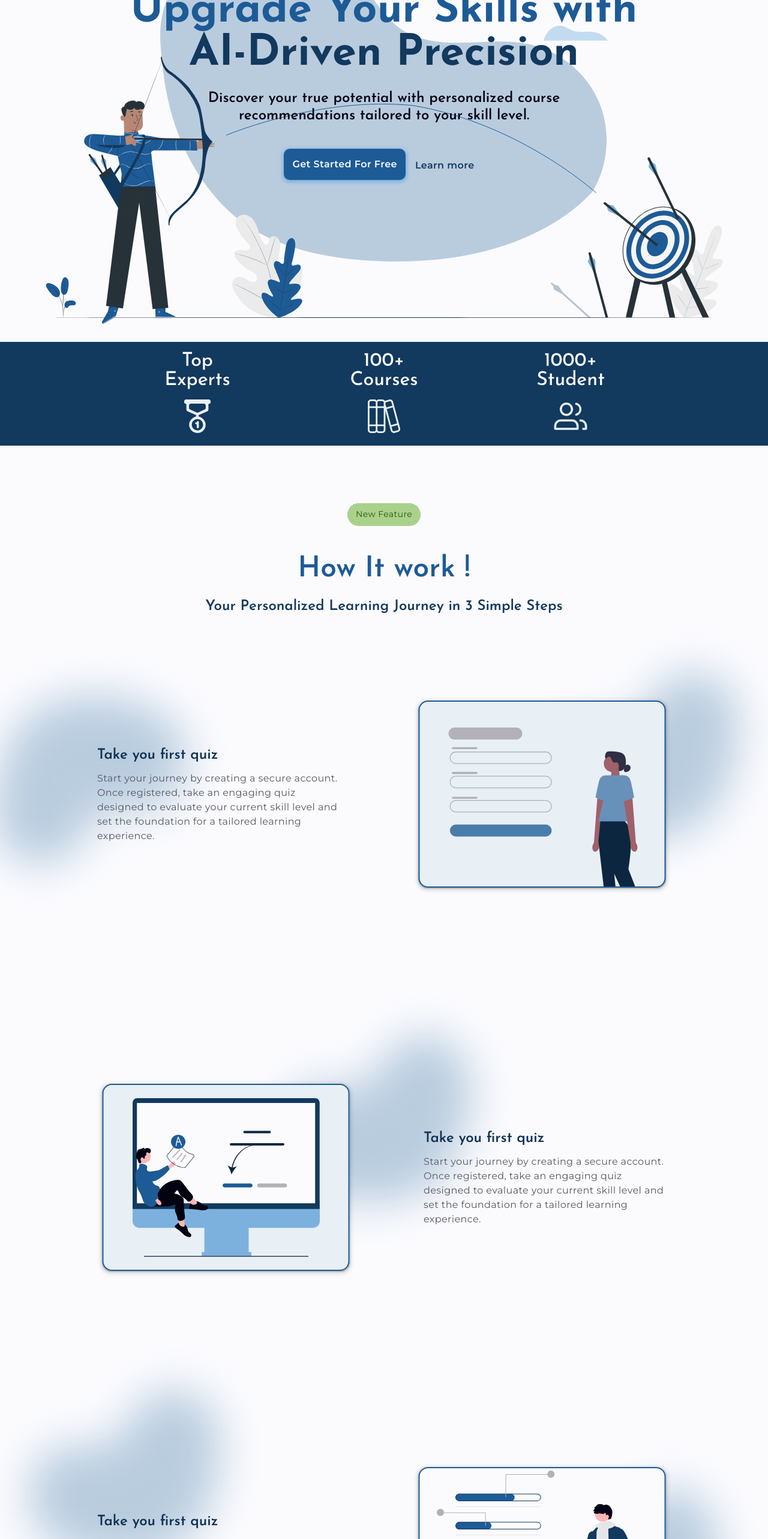
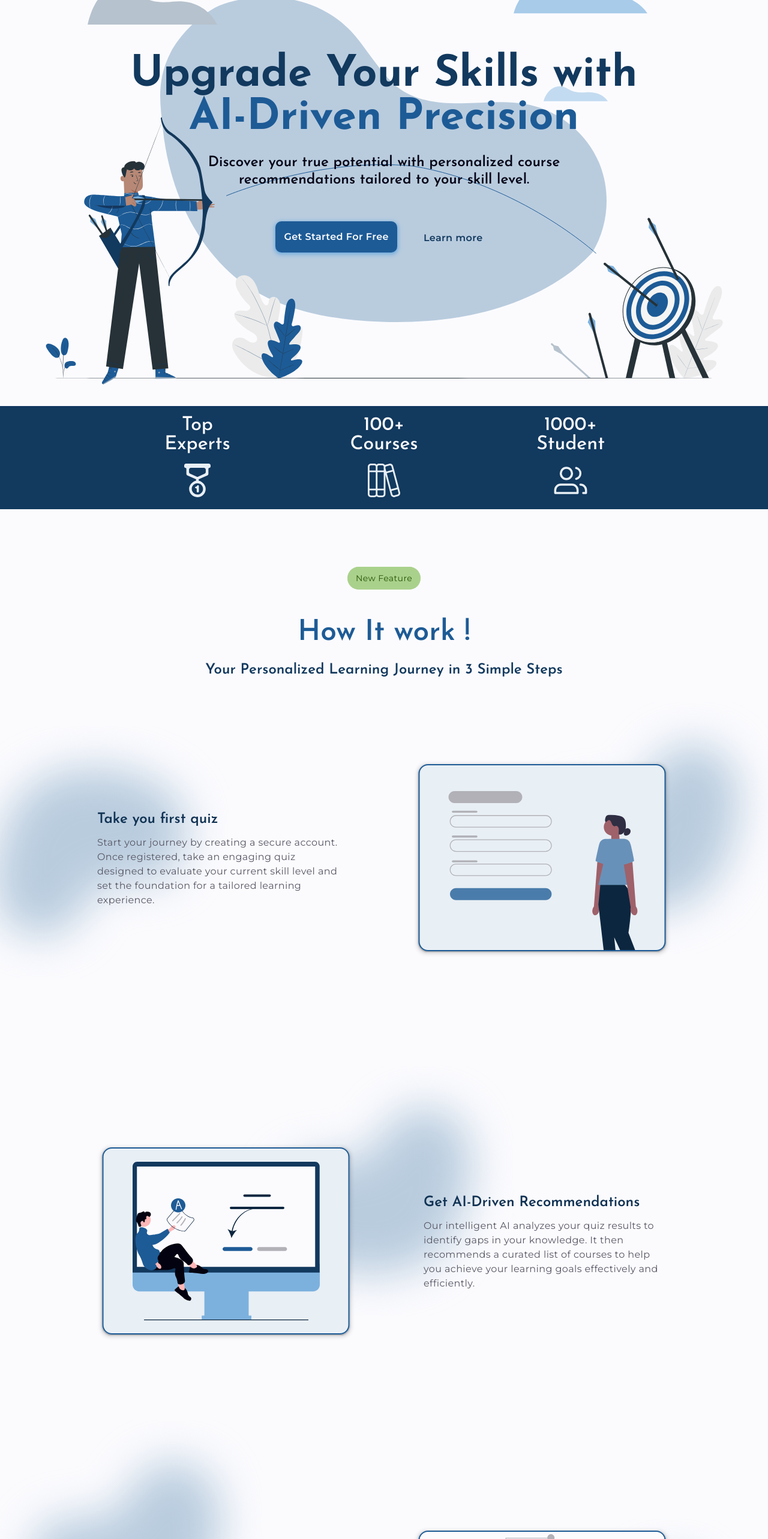
Before and after one commit to heythemba/UpperSkill, a React (Vite) app in the folder upperskill-front/: page / in a window 1280 px wide. Shown: the part 234-2800 px from the top of the page at 60% size. Built offline with nearby package versions, Linux system fonts and the light colour scheme.

Commit message:
Filled Landing Page with content, Fixed button hover not woeking

```diff
--- a/upperskill-front/src/App.jsx
+++ b/upperskill-front/src/App.jsx
@@ -12,6 +12,8 @@ import { useEffect, useState } from 'react';
 const isLogged = false;
 
 const  App = () => {
+
+  // this is a state to set path to dashboard if user is logged in
   const [sessionType, setSession] = useState(isLogged);
 
   useEffect(() => {
--- a/upperskill-front/src/Home/HomePage.css
+++ b/upperskill-front/src/Home/HomePage.css
@@ -30,7 +30,7 @@
         gap: 24px;
         background-image: url("../assets/background-illustration.svg");
         background-repeat: no-repeat;
-        background-position: center calc(50% - 46px); /* Adjust vertical position */
+        background-position: center calc(50% - 52px); /* Adjust vertical position */
 
       }
 
@@ -52,10 +52,10 @@
       }
       /*Display style*/
       .display-1{
-        color: var(--primary-500);
+        color: var(--accent-500);
       }
       .display-2{
-        color: var(--accent-500);
+        color: var(--primary-500);
       }
       /*Display description*/
       .main-dscp{
--- a/upperskill-front/src/Home/HomePage.jsx
+++ b/upperskill-front/src/Home/HomePage.jsx
@@ -13,9 +13,6 @@ import CtaButton from '../cta-btn/button.jsx';
 import './HomePage.css';
 
 const HomePage = () => {
-
-
-
 
         return(
         <>
@@ -49,10 +46,10 @@ const HomePage = () => {
                 </div>
                         <div className="mvp-container">
                         <MvpFeature isSwapped = {false} title='Take you first quiz' illust={<LoginSecreen />} description='Start your journey by creating a secure account. Once registered, take an engaging quiz designed to evaluate your current skill level and set the foundation for a tailored learning experience.' />
-                        <MvpFeature isSwapped = {true} title='Take you first quiz' illust={<TakeQuiz />} description='Start your journey by creating a secure account. Once registered, take an engaging quiz designed to evaluate your current skill level and set the foundation for a tailored learning experience.' />
-                        <MvpFeature isSwapped = {false} title='Take you first quiz' illust={<Progress />} description='Start your journey by creating a secure account. Once registered, take an engaging quiz designed to evaluate your current skill level and set the foundation for a tailored learning experience.' />
+                        <MvpFeature isSwapped = {true} title='Get AI-Driven Recommendations' illust={<TakeQuiz />} description='Our intelligent AI analyzes your quiz results to identify gaps in your knowledge. It then recommends a curated list of courses to help you achieve your learning goals effectively and efficiently.' />
+                        <MvpFeature isSwapped = {false} title='Track Your Progress' illust={<Progress />} description='Access a dynamic dashboard that visualizes your progress, highlights your achievements, and keeps you motivated. Stay on track and celebrate every milestone on your way to mastery.' />
                 </div>
-                <CtaButton priority="primary"  theme="Dark" text="Get Started For Free" onClick={() => (window.location.pathname = '/Sign-Up')} icon={<ArrowRight />}/>
+                <CtaButton priority="primary"  theme="Dark" text="Start Your Journey For Free" onClick={() => (window.location.pathname = '/Sign-Up')} icon={<ArrowRight />}/>
         </div>
         <KeyValueSection />
         </>
--- a/upperskill-front/src/cta-btn/button.css
+++ b/upperskill-front/src/cta-btn/button.css
@@ -102,8 +102,9 @@
     color: var(--background-color);
 }
 
-.link:hover{
+.cta-btn .link:hover{
     transition: transform 1.2s ease;
     text-decoration: underline;
+    color: var(--accent-500);
     cursor: pointer;
 }
--- a/upperskill-front/src/cta-btn/button.jsx
+++ b/upperskill-front/src/cta-btn/button.jsx
@@ -1,5 +1,4 @@
 import './button.css';
-
 import PropTypes from "prop-types";
 
 const CtaButton = ({
@@ -13,7 +12,7 @@ const CtaButton = ({
 
     return (
     <>
-     <div className='ctn-btn'>
+     <div className='cta-btn'>
         <button className={priority}
         onClick={onClick} icon={icon}>
         <span className={theme} > {text}</span>{icon && <span className="icon-wrapper">{icon}</span>}
```
Also changed, not shown: 1 other file (tests, documents, lock files or other folders).
